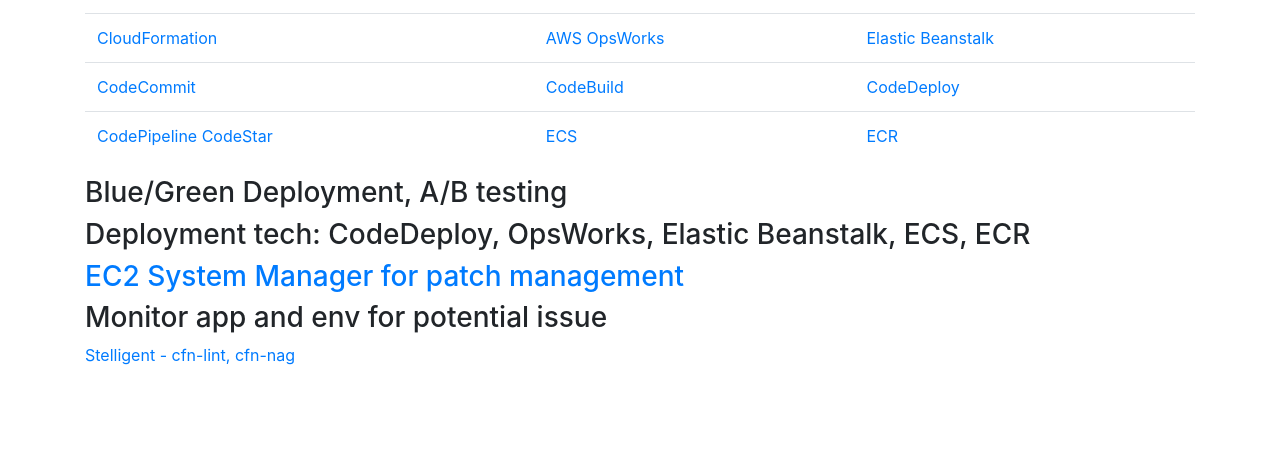
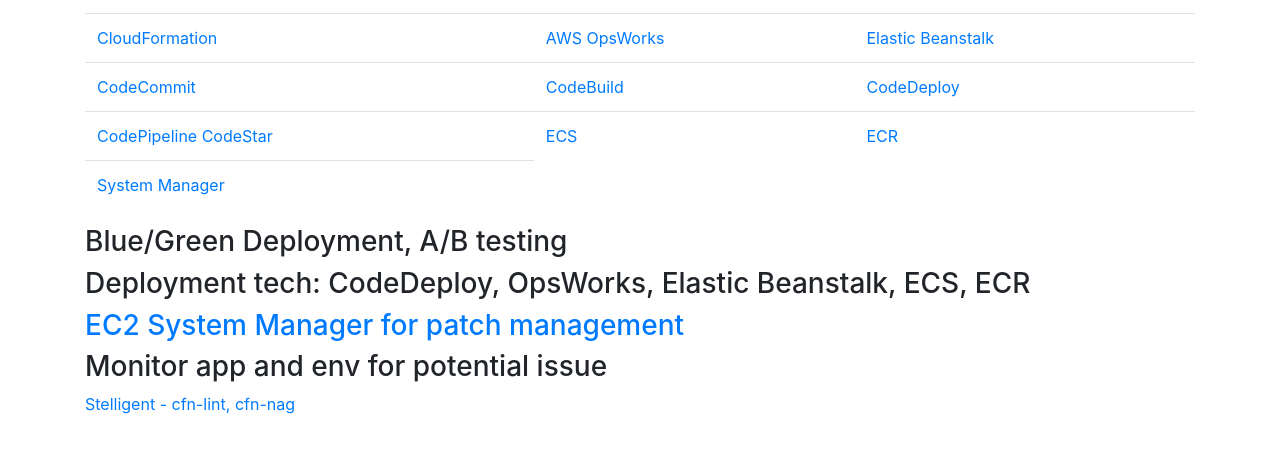
Before and after one commit to jhong40/jhong40.github.io, a plain HTML site: page index.html in a window 1280 px wide. Shown: the part 73-526 px from the top of the page. Drawn offline with nearby package versions, Linux system fonts and the light colour scheme.

Commit message:
Update index.html

```diff
--- a/index.html
+++ b/index.html
@@ -33,6 +33,11 @@
         <td> <a href="https://docs.aws.amazon.com/AmazonECS/latest/developerguide/Welcome.html">ECS</a></td>
         <td> <a href="https://docs.aws.amazon.com/AmazonECR/latest/userguide/what-is-ecr.html">ECR</a></td>
       </tr>
+
+     <tr>
+        <td><a href="https://docs.aws.amazon.com/systems-manager/latest/userguide/sysman-ssm-docs.html">System Manager</a> </td>
+
+     </tr>
     </tbody>
   </table>
 
```
